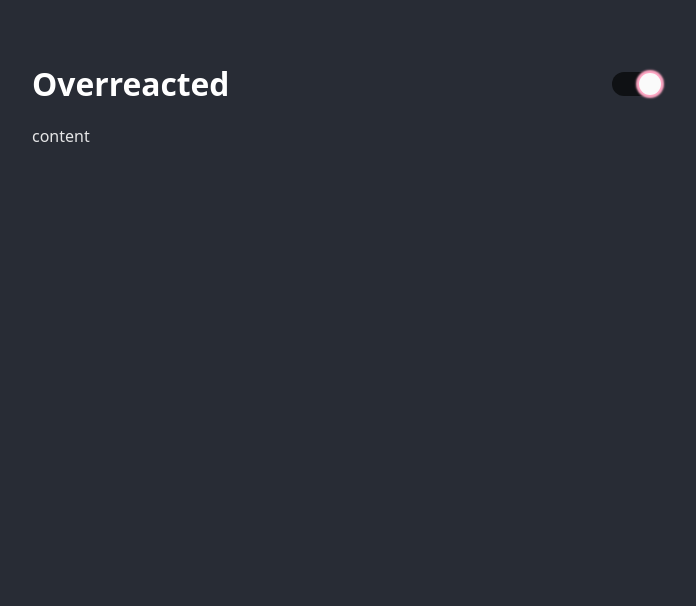
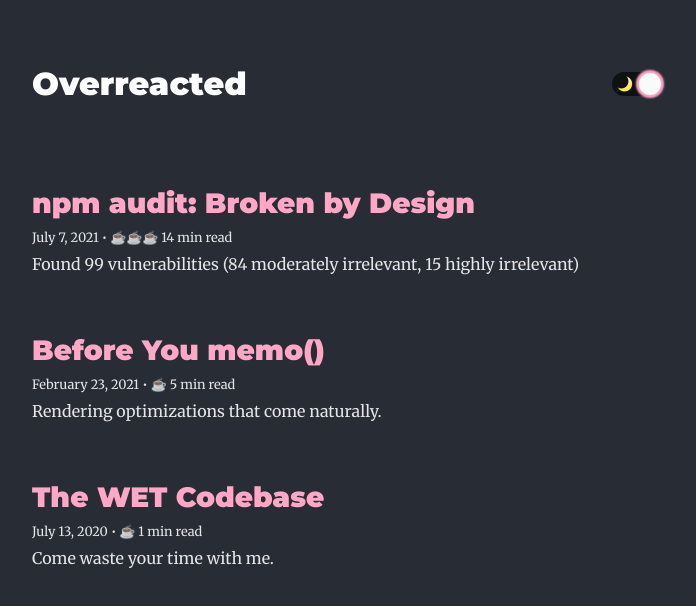
Before and after one commit to zlqxk/zlqxk.github.io, a Next.js app: page / in a window 1280 px wide. Shown: the top 606 px of the page, without its empty margins (293-989 px from the left). Built offline with nearby package versions, Linux system fonts and the light colour scheme.

Commit message:
feat: 🎸 梧桐更兼细雨，到黄昏、点点滴滴。这次第，怎一个愁字了得。

```diff
--- /dev/null
+++ b/src/catalogue/index.ts
@@ -0,0 +1,17 @@
+export default [
+  {
+    title: 'npm audit: Broken by Design',
+    subtitle: 'Found 99 vulnerabilities (84 moderately irrelevant, 15 highly irrelevant)',
+    dateAndTime: 'July 7, 2021 • ☕️☕️☕️ 14 min read',
+  },
+  {
+    title: 'Before You memo()',
+    subtitle: 'Rendering optimizations that come naturally.',
+    dateAndTime: 'February 23, 2021 • ☕️ 5 min read',
+  },
+  {
+    title: 'The WET Codebase',
+    subtitle: 'Come waste your time with me.',
+    dateAndTime: 'July 13, 2020 • ☕️ 1 min read',
+  },
+]
--- a/src/components/Layout/Header/index.module.scss
+++ b/src/components/Layout/Header/index.module.scss
@@ -8,8 +8,10 @@
     line-height: 2.625rem;
 
     a {
+      font-family: 'Montserrat';
       box-shadow: none;
       text-decoration: none;
+      font-weight: 900;
       color: var(--textTitle);
     }
   }
--- a/src/components/common/Switch/index.module.scss
+++ b/src/components/common/Switch/index.module.scss
@@ -45,4 +45,37 @@
       transform: translateX(26px);
     }
   }
+
+  .switchLeft,
+  .switchRigth {
+    position: absolute;
+    width: 17px;
+    height: 17px;
+    top: 0;
+    bottom: 0;
+    margin-top: auto;
+    margin-bottom: auto;
+    line-height: 0;
+    transition: opacity 0.25s ease;
+
+    img {
+      max-width: 100%;
+      margin-left: 0;
+      margin-right: 0;
+      margin-top: 0;
+      padding-bottom: 0;
+      padding-left: 0;
+      padding-right: 0;
+      padding-top: 0;
+      margin-bottom: 1.75rem;
+    }
+  }
+
+  .switchRigth {
+    right: 5px;
+  }
+
+  .switchLeft {
+    left: 5px;
+  }
 }
--- a/src/components/common/Switch/index.tsx
+++ b/src/components/common/Switch/index.tsx
@@ -1,4 +1,5 @@
 import React, { useState } from 'react'
+import Image from 'next/image'
 import styles from './index.module.scss'
 import cs from 'classnames'
 import type { SwitchProps } from './interface'
@@ -17,7 +18,15 @@ const Switch: React.FC<SwitchProps> = () => {
 
   return (
     <div className={styles.switch} onClick={handleSwitch}>
-      <div className={styles.switchWarp}></div>
+      <div className={styles.switchWarp}>
+        <div className={styles.switchLeft}>
+          {' '}
+          <Image src='/moon.png' alt='' width={16} height={16} />
+        </div>
+        <div className={styles.switchRigth}>
+          <Image src='/sun.png' alt='' width={16} height={16} />
+        </div>
+      </div>
       <div className={checkCls}></div>
     </div>
   )
--- a/src/pages/_document.tsx
+++ b/src/pages/_document.tsx
@@ -5,12 +5,18 @@ class MyDocument extends Document {
     return (
       <Html>
         <Head>
-          {/* <link rel='preconnect' href='https://fonts.googleapis.com' />
+          <link rel='preconnect' href='https://fonts.googleapis.com' />
           <link rel='preconnect' href='https://fonts.gstatic.com' />
           <link
-            href='https://fonts.googleapis.com/css2?family=Montserrat:wght@400;500;600;700&display=swap'
+            href='https://fonts.googleapis.com/css2?family=Montserrat:wght@400;500;600;700;800;900&display=swap'
             rel='stylesheet'
-          /> */}
+          />
+          <link rel='preconnect' href='https://fonts.googleapis.com' />
+          <link rel='preconnect' href='https://fonts.gstatic.com' />
+          <link
+            href='https://fonts.googleapis.com/css2?family=Merriweather:wght@300;400;700&display=swap'
+            rel='stylesheet'
+          />
         </Head>
         <body className='dark'>
           <Main />
--- a/src/pages/index.module.scss
+++ b/src/pages/index.module.scss
@@ -1,3 +1,24 @@
 .app {
   color: var(--foo);
+
+  .article {
+    margin-top: 60px;
+
+    .title {
+      font-family: 'Montserrat';
+      font-size: 1.75rem;
+      margin-bottom: 0.4375rem;
+      font-weight: 900;
+      margin-bottom: 8px;
+
+      a {
+        color: var(--textLink);
+        text-decoration: none;
+      }
+    }
+
+    .subtitle {
+      margin-top: 10px;
+    }
+  }
 }
--- a/src/pages/index.tsx
+++ b/src/pages/index.tsx
@@ -1,8 +1,23 @@
 import type { NextPage } from 'next'
 import styles from './index.module.scss'
+import catalogue from '../catalogue'
 
 const Home: NextPage = () => {
-  return <div className={styles.app}>content</div>
+  return (
+    <div className={styles.app}>
+      {catalogue.map((item) => (
+        <article className={styles.article}>
+          <header>
+            <h3 className={styles.title}>
+              <a href=''>{item.title}</a>
+            </h3>
+            <small>{item.dateAndTime}</small>
+          </header>
+          <p className={styles.subtitle}>{item.subtitle}</p>
+        </article>
+      ))}
+    </div>
+  )
 }
 
 export default Home
--- a/src/styles/index.css
+++ b/src/styles/index.css
@@ -3,6 +3,7 @@ body {
   background-color: var(--bg);
   color: var(--textNormal);
   transition: all 0.2s ease-out;
+  font-family: 'Merriweather';
 }
 
 body.dark {
```
Also changed, not shown: public/moon.png (added), public/sun.png (added).
